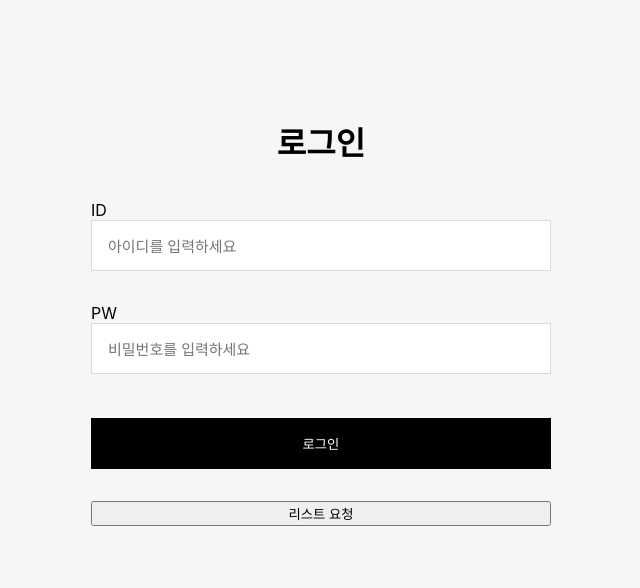
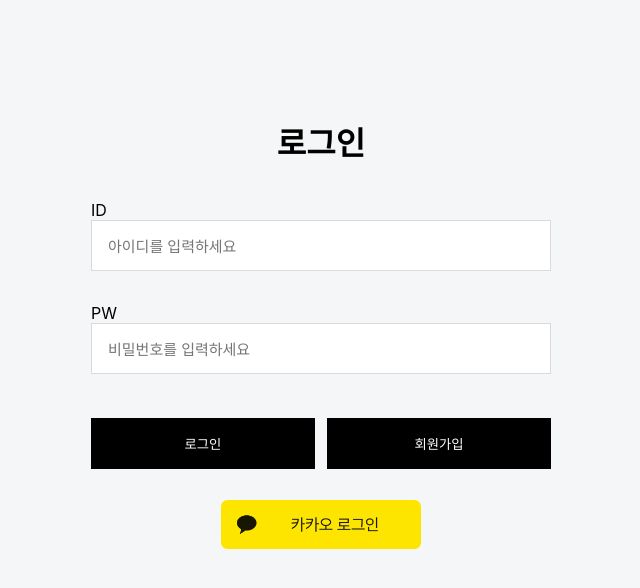
Before and after one commit to bnwhaled/frontend, a React (Create React App) app in the folder nyangdang/: page /login in a window 1280 px wide. Shown: the top 588 px of the page, without its empty margins (319-959 px from the left). Built offline with nearby package versions, Linux system fonts and the light colour scheme.

Commit message:
password comfirm

```diff
--- a/nyangdang/src/component/features/LoginForm/LoginForm.jsx
+++ b/nyangdang/src/component/features/LoginForm/LoginForm.jsx
@@ -3,9 +3,10 @@
 import axios from "axios";
 import { Cookies } from 'react-cookie';
 import useInput from '../../../hook/useInput';
-import { StContainerForm, StButton, StInput, StLabel, StContainer, StInputBox } from './LoginFormStyled';
+import { StContainerForm, StButton, StInput, StLabel, StBtnBox, StContainer, StInputBox, StImg } from './LoginFormStyled';
+import kakao from "../../../assets/image/kakao_login_large_narrow.png";
 
-
+const url = 'https://kauth.kakao.com/oauth/authorize?client_id=513dbab402347b4ce9abb443337b09a6&redirect_uri=http://localhost:3000/api/user/kakao/callback&response_type=code';
 function LoginForm() {
   const navigate = useNavigate();
 
@@ -13,12 +14,14 @@
   const [userPw, changeUserPw, resetPw] = useInput((e)=>e);
   const [status, setStatus] = useState("인증 되기 전");
   const [data, setData] = useState([]);
+  const [bool, setBool] = useState(false);
 
   const BASE_URL = "http://3.35.136.146:8080/api";
   const cookies = new Cookies;
 
   const submitHandler = async (e) => {
-    e.preventDefault()
+    e.preventDefault();
+    if(bool) return;
     if( userId === ""){
       alert ("아이디를 입력해주세요");
       return;
@@ -28,7 +31,7 @@
       return;
     }
     const response = await axios.post(
-      `${BASE_URL}/auth/login`,
+      `${BASE_URL}/login`,
       {
         username: userId,
         password : userPw,
@@ -49,7 +52,7 @@
   const getData = async()=> {
     const accessToken = cookies.get("accessToken");
     console.log("accessToken", accessToken);
-    const response = await axios.get(`${BASE_URL}/posts`,{
+    const response = await axios.get(`${BASE_URL}/signup`,{
       headers: {
         "Content-Type": "application/json",
         Authorization: `Bearer ${accessToken}`, // 누가 요청했는 지 알려준다. (토큰 전달)
@@ -60,7 +63,9 @@
   };
 
   // const jwtToken = await Login(loginPayload)
-
+  const kakaoBtnClickHandler = () => {
+    window.open(url);
+  };
 
   const keyDownHandler = (e) => {
     if(e.key === "Enter") {return submitHandler};
@@ -93,9 +98,18 @@
             />
           </StInputBox>
         </StLabel>
-        <StButton type='submit'> 로그인 </StButton>
-        <button onClick={getData}> 리스트 요청 </button>
+        <StBtnBox>
+          <StButton type='submit'> 로그인 </StButton>
+          <StButton onClick={()=>{
+            navigate('/signup');
+              setBool(true);
+            }
+          }> 회원가입 </StButton>
+        </StBtnBox>
+        {/* <button onClick={getData}> 리스트 요청 </button> */}
       </StContainerForm>
+      <StImg src={kakao} id="login-kakao-btn" onClick={kakaoBtnClickHandler}/>
+
     </StContainer>
   )
 }
--- a/nyangdang/src/component/features/LoginForm/LoginFormStyled.jsx
+++ b/nyangdang/src/component/features/LoginForm/LoginFormStyled.jsx
@@ -69,7 +69,25 @@
     border:none;
     padding:16px 10px;
     cursor: pointer;
+    width:50%;
     margin-top:12px;
+    &:hover {
+        transform: translateY(-3px);
+    }
+`;
+const StImg = styled.img`
+    font-size: 24px;
+    cursor: pointer;
+    width:200px;
+    position: absolute;
+    top:500px;
+    &:hover {
+        transform: translateY(-3px);
+    }
+`;
+const StBtnBox = styled.div`
+    display: flex;
+    gap: 12px;
 `;
 
-export {StContainerForm, StButton, StInput, StLabel, StIdBox, StPwBox, StContainer, StInputBox, StButtonCheck };
+export {StContainerForm, StBtnBox, StImg, StButton, StInput, StLabel, StIdBox, StPwBox, StContainer, StInputBox, StButtonCheck };
--- a/nyangdang/src/component/features/SignupForm/SignupForm.jsx
+++ b/nyangdang/src/component/features/SignupForm/SignupForm.jsx
@@ -3,15 +3,27 @@
 import { useCookies } from "react-cookie";
 import useInput from "../../../hook/useInput";
 import { StContainerForm, StInput, StLabel, StIdBox, StPwBox, StContainer, StInputBox, StButtonCheck, StButton } from "./SignupFormStyled";
+import { useCallback, useState } from 'react';
 
 function SignupForm() {
   const navigate = useNavigate();
 
   const [userId, changeUserId ] = useInput((e)=>e);
   const [userPw, changeUserPw ] = useInput((e)=>e);
+  const [isPwConfirm, setIsPwConfirm] = useState(false);
+  const [pwConfirm, changePwConfirm, resetPwConfirm] = useInput((e)=>e);
   const [cookies, setCookies] = useCookies(['user']);
 
   const BASE_URL = "http://3.35.136.146:8080/api";
+
+  const pwCheck = () => {
+    if(userPw !== pwConfirm){
+      alert("비밀번호가 일치하지 않습니다");
+      resetPwConfirm();
+    } else {
+      setIsPwConfirm(true);
+    }
+  }
 
   const submitHandler = async (e) => {
     e.preventDefault();
@@ -23,6 +35,9 @@
       alert("비밀번호를 입력해주세요");
       return;
     }
+    pwCheck();
+    if(!isPwConfirm) return;
+
     const body = {
       username: userId,
       password: userPw,
@@ -45,6 +60,8 @@
   }
 
 
+
+
   const keyDownHandler = (e) => {
     if(e.key === "Enter") {return submitHandler};
   }
@@ -54,7 +71,7 @@
       <h3>회원가입</h3>
       <StContainerForm onSubmit={submitHandler}>
         <StIdBox>
-          <StLabel> 아이디
+          <StLabel htmlFor='id'> 아이디
             <StInputBox>
               <StInput
                 id="id"
@@ -68,7 +85,7 @@
           <StButtonCheck> 중복확인 </StButtonCheck>
         </StIdBox>
         <StPwBox>
-          <StLabel> 비밀번호
+          <StLabel htmlFor='pw'> 비밀번호
             <StInputBox>
               <StInput
                 id="pw"
@@ -76,13 +93,21 @@
                 placeholder='비밀번호를 입력하세요'
                 value={userPw}
                 onChange={changeUserPw}
-                onKeyDown={keyDownHandler}
               />
             </StInputBox>
           </StLabel>
-          {/* <StLabel> 비밀번호 확인
-            <StInput placeholder="비밀번호를 입력해주세요" />
-          </StLabel> */}
+            <StLabel htmlFor='pwConfirm'> 비밀번호 확인
+              <StInputBox>
+                  <StInput
+                    placeholder="비밀번호를 다시 입력해주세요"
+                    id="pwConfirm"
+                    type="password"
+                    value={pwConfirm}
+                    onChange={changePwConfirm}
+                    onKeyDown={keyDownHandler}
+                  />
+              </StInputBox>
+            </StLabel>
         </StPwBox>
         <StButton type="submit"> 회원가입 </StButton>
       </StContainerForm>
--- a/nyangdang/src/component/features/SignupForm/SignupFormStyled.jsx
+++ b/nyangdang/src/component/features/SignupForm/SignupFormStyled.jsx
@@ -42,6 +42,7 @@
 const StPwBox = styled.div`
     display: flex;
     flex-direction: column;
+    gap:32px;
 `;
 const StInputBox = styled.div`
     display: block;
--- a/nyangdang/src/hook/useInput.jsx
+++ b/nyangdang/src/hook/useInput.jsx
@@ -10,6 +10,7 @@
     const reset = () => {
         setValue('');
     }
+
     return [ value, changeHandler, reset ];
 };
 
```
Also changed, not shown: nyangdang/src/assets/image/kakao_login_large_narrow.png (added).
